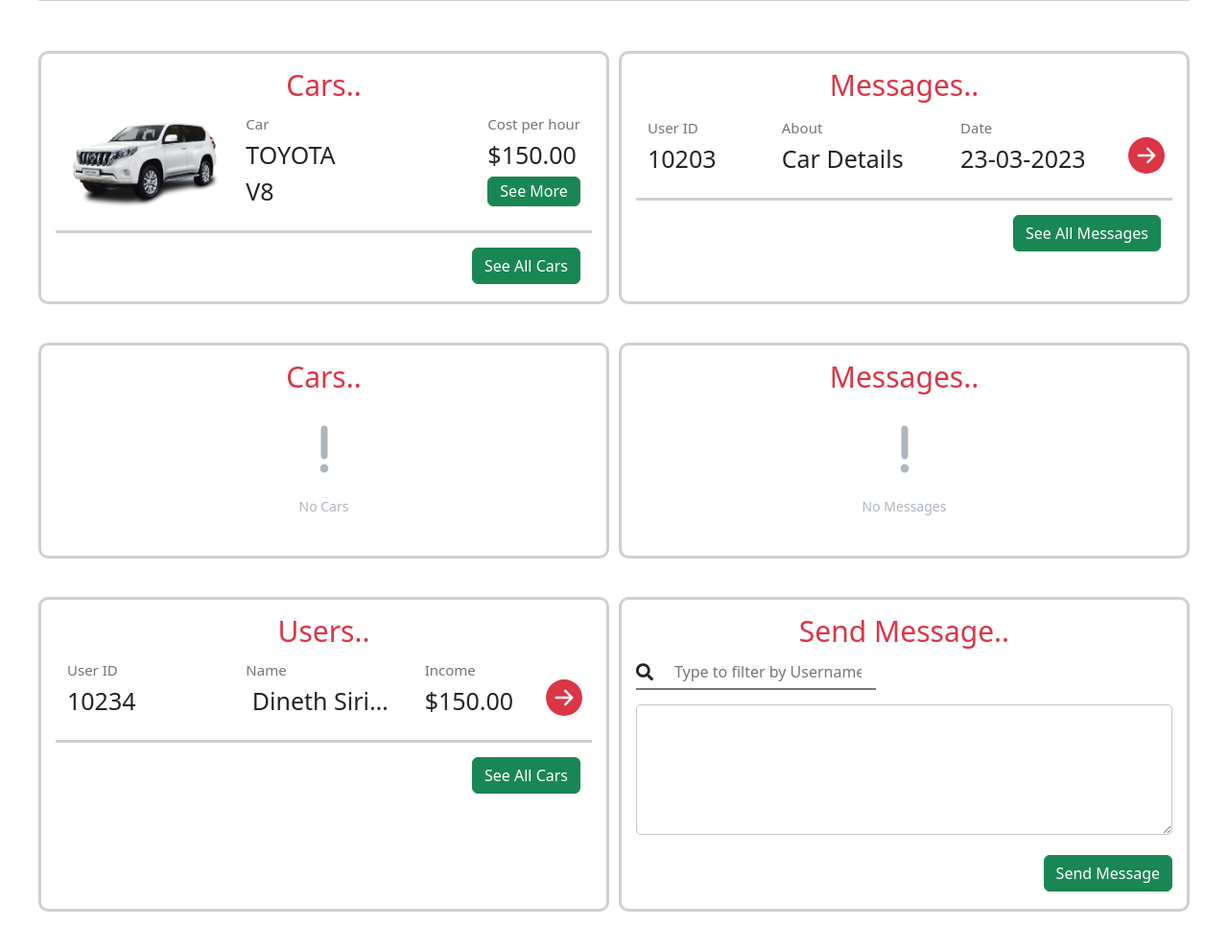
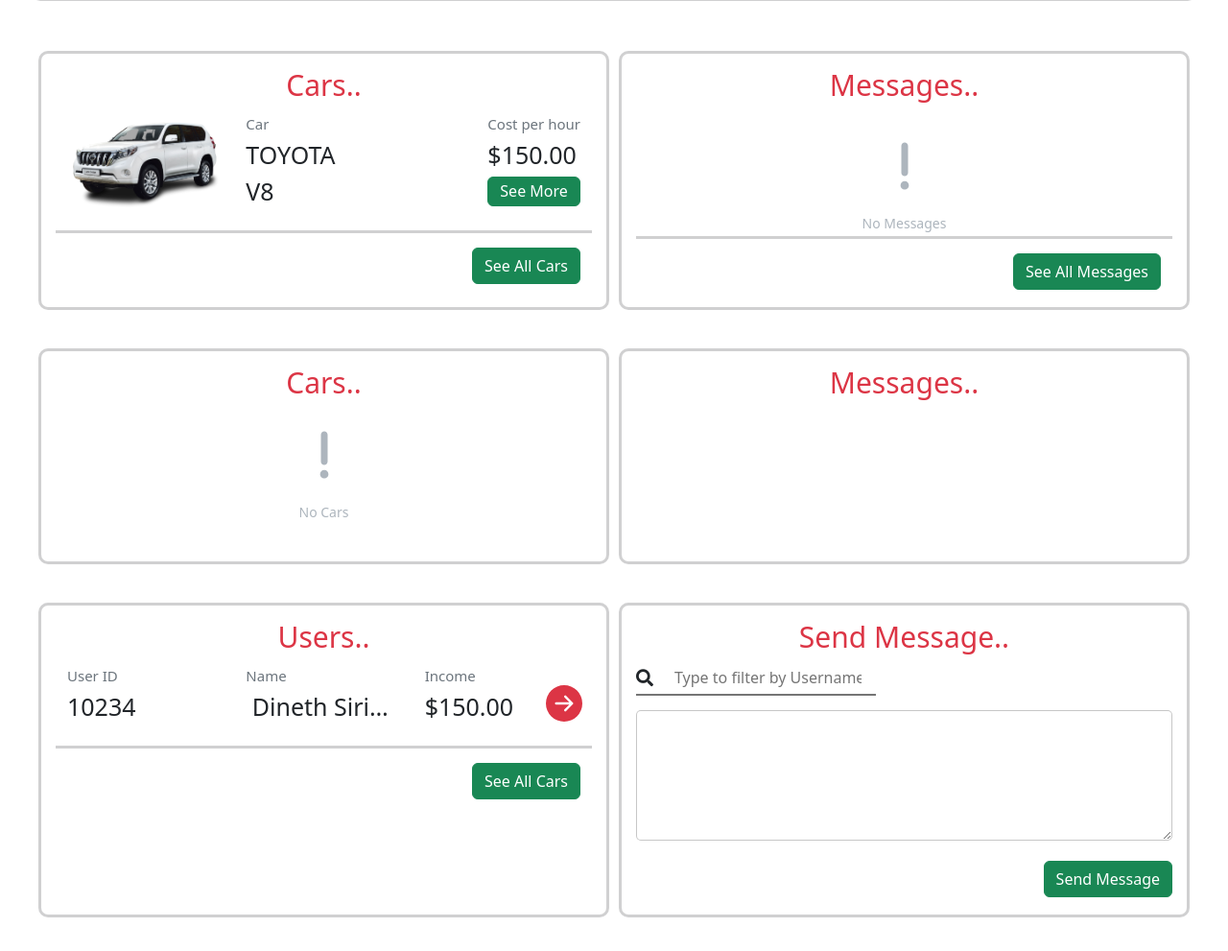
Before and after one commit to dinethsiriwardana/SpeedRent, a PHP site: page /admin.php in a window 1280 px wide. Shown: the part 642-1633 px from the top of the page at 96% size. Before the commit the page ends 1592 px from the top, so only its background shows below. Run offline with PHP 8.4, Linux system fonts and the light colour scheme; tables that the repository leaves empty or names only in its code hold one stand-in row (values such as "Sample post").

Commit message:
See All MSG

```diff
--- a/admin.php
+++ b/admin.php
@@ -179,32 +179,11 @@
         <div class="col" style="padding: 15px;padding-top: 15px;width: 95%;max-width: 100%;padding-right: 15px;padding-left: 15px;border-style: solid;border-color: rgba(33,37,41,0.21);border-radius: 10px;margin: 5px;">
             <h1 style="text-align: center;color: var(--bs-red);font-size: 30px;margin-bottom: 12px;">Messages..</h1><!-- Start: User Massege -->
             <div class="container" style="border-bottom-style: solid;border-bottom-color: rgba(33,37,41,0.21);padding-bottom: 3px;padding-top: 5px;">
-                <div class="row" style="margin-bottom: 15px;">
-                    <div class="col-md-4 col-xl-3 col-xxl-3 d-xxl-flex align-items-xxl-center">
-                        <div>
-                            <h6 class="text-muted mb-2" style="font-size: 15px;color: rgba(0,0,0,0.25);">User ID</h6>
-                            <h4 style="font-size: 25px;">10203</h4>
-                        </div>
-                    </div>
-                    <div class="col-md-4 col-xxl-4 d-xxl-flex align-items-xxl-center">
-                        <div>
-                            <h6 class="text-muted mb-2" style="font-size: 15px;color: rgba(0,0,0,0.25);">About</h6>
-                            <h4 style="font-size: 25px;">Car Details</h4>
-                        </div>
-                    </div>
-                    <div class="col-md-4 col-xxl-4 d-xxl-flex align-items-xxl-center">
-                        <div>
-                            <h6 class="text-muted mb-2" style="font-size: 15px;color: rgba(0,0,0,0.25);">Date</h6>
-                            <h4 style="font-size: 25px;">23-03-2023</h4>
-                        </div>
-                    </div>
-                    <div class="col-md-4 col-lg-12 col-xl-1 col-xxl-1 d-xl-flex d-xxl-flex align-items-xl-center align-items-xxl-center" style="padding-left: 1px;margin-bottom: -12px;">
-                        <div class="d-flex justify-content-center"><svg xmlns="http://www.w3.org/2000/svg" width="1em" height="1em" fill="currentColor" viewBox="0 0 16 16" class="bi bi-arrow-right-circle-fill" style="font-size: 38px;color: var(--bs-red);">
-                                <path d="M8 0a8 8 0 1 1 0 16A8 8 0 0 1 8 0zM4.5 7.5a.5.5 0 0 0 0 1h5.793l-2.147 2.146a.5.5 0 0 0 .708.708l3-3a.5.5 0 0 0 0-.708l-3-3a.5.5 0 1 0-.708.708L10.293 7.5H4.5z"></path>
-                            </svg></div>
-                    </div>
-                </div>
-            </div><!-- End: User Massege -->
+               <?php
+               show_msg();
+               ?>
+            </div>
+            <!-- End: User Massege -->
             <!-- Start: See More Button -->
             <div class="container d-flex d-lg-flex d-xl-flex d-xxl-flex justify-content-end justify-content-lg-end justify-content-xl-end justify-content-xxl-end" style="padding-bottom: 3px;padding-top: 15px;border-bottom-style: none;border-bottom-color: rgba(33,37,41,0.21);"><button class="btn btn-success" type="button">See All Messages</button></div><!-- End: See More Button -->
         </div>
@@ -223,7 +202,7 @@
         <div class="col" style="padding: 15px;padding-top: 15px;width: 95%;max-width: 100%;padding-right: 15px;padding-left: 15px;border-style: solid;border-color: rgba(33,37,41,0.21);border-radius: 10px;margin: 5px;height: 225.5px;">
             <h1 style="text-align: center;color: var(--bs-red);font-size: 30px;">Messages..</h1>
             <?php
-                show_msg();
+                // show_msg();
             ?>
         </div><!-- End: Our Cars - No Cars -->
     </div>
--- a/car-order.html
+++ b/car-order.html
@@ -12,7 +12,7 @@
     <link rel="stylesheet" href="assets/css/styles.min.css">
     <script>
 
-        $(document).ready(function () {
+        $(document).ready(function () { // this will be called when the DOM is ready
             $("#orderformoredays").hide();
 
             $("#orderformoredayscheckbox").change(function () {
--- a/php/showmsg.php
+++ b/php/showmsg.php
@@ -9,13 +9,39 @@
     $tbl_accounts = 'user_accounts';
     $tbl_msg = 'msg_table';
 
-    $sql = "SELECT $tbl_accounts.$user, $tbl_msg.$msg FROM $tbl_accounts, $tbl_msg WHERE $tbl_msg.to_id = $to AND $from = $tbl_accounts.uid;";
+    $sql = "SELECT * FROM $tbl_msg WHERE to_id = $to";
 
     $result = $conn->query($sql);
 
     if ($result->num_rows > 0) {
       while($row = $result->fetch_assoc()) {
-        echo "<b>".$row[$user]. "</b> <br> &nbsp &nbsp &nbsp" . $row[$msg]."<br>";
+        echo '
+        <div class="row" style="margin-bottom: 15px;">
+        <div class="col-md-4 col-xl-3 col-xxl-3 d-xxl-flex align-items-xxl-center">
+            <div>
+                <h6 class="text-muted mb-2" style="font-size: 15px;color: rgba(0,0,0,0.25);">User ID</h6>
+                <h4 style="font-size: 25px;">'.$row['from_id'].'</h4>
+            </div>
+        </div>
+        <div class="col-md-4 col-xxl-4 d-xxl-flex align-items-xxl-center">
+            <div>
+                <h6 class="text-muted mb-2" style="font-size: 15px;color: rgba(0,0,0,0.25);">About</h6>
+                <h4 style="font-size: 25px;">'.$row['title'].'</h4>
+            </div>
+        </div>
+        <div class="col-md-4 col-xxl-4 d-xxl-flex align-items-xxl-center">
+            <div>
+                <h6 class="text-muted mb-2" style="font-size: 15px;color: rgba(0,0,0,0.25);">Date</h6>
+                <h4 style="font-size: 25px;">23-03-2023</h4>
+            </div>
+        </div>
+        <div class="col-md-4 col-lg-12 col-xl-1 col-xxl-1 d-xl-flex d-xxl-flex align-items-xl-center align-items-xxl-center" style="padding-left: 1px;margin-bottom: -12px;">
+            <div class="d-flex justify-content-center"><svg xmlns="http://www.w3.org/2000/svg" width="1em" height="1em" fill="currentColor" viewBox="0 0 16 16" class="bi bi-arrow-right-circle-fill" style="font-size: 38px;color: var(--bs-red);">
+                    <path d="M8 0a8 8 0 1 1 0 16A8 8 0 0 1 8 0zM4.5 7.5a.5.5 0 0 0 0 1h5.793l-2.147 2.146a.5.5 0 0 0 .708.708l3-3a.5.5 0 0 0 0-.708l-3-3a.5.5 0 1 0-.708.708L10.293 7.5H4.5z"></path>
+                </svg></div>
+        </div>
+    </div>
+        ';
       }
     } else {
       echo'
```
